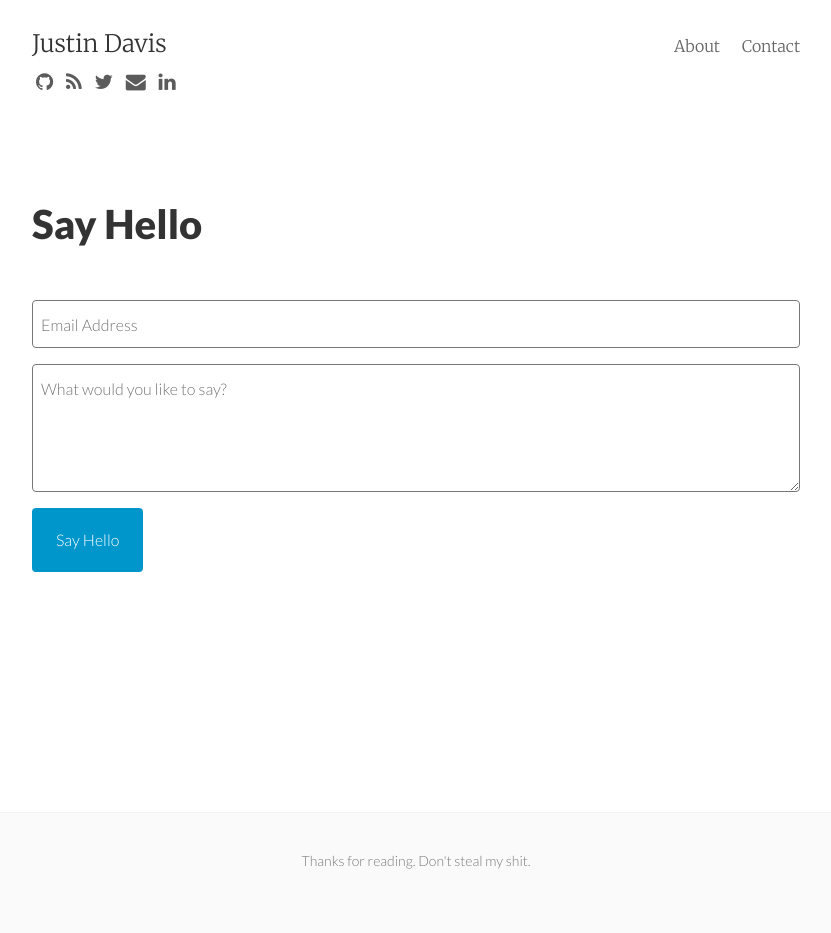
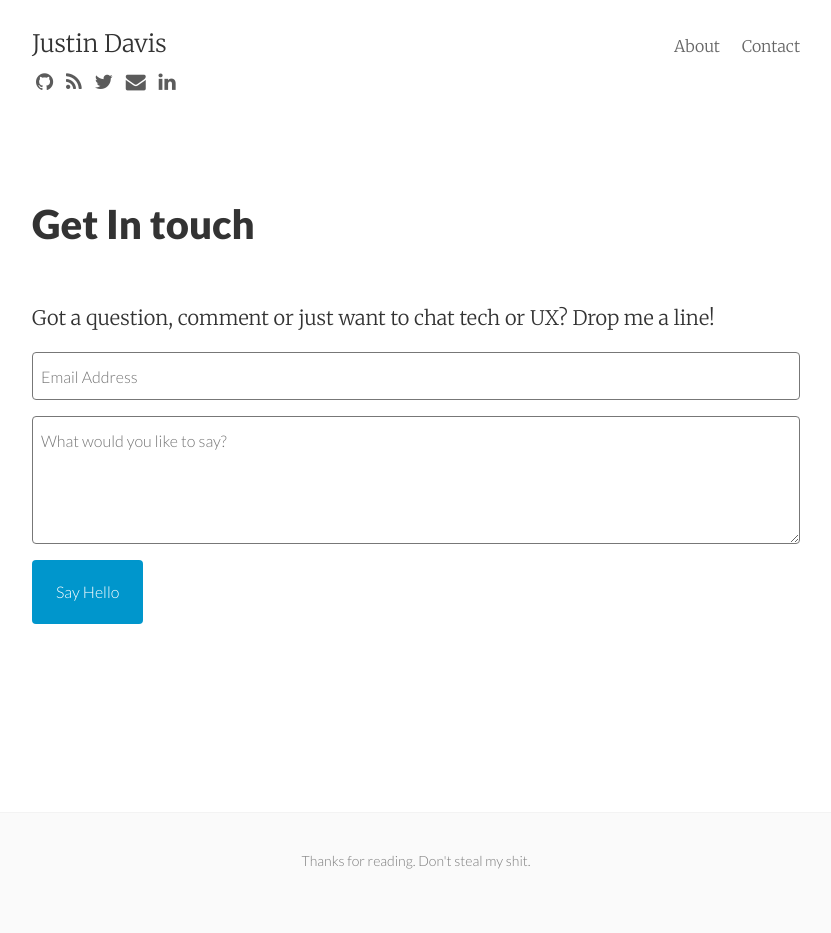
Before and after one commit to jwd2a/justindav.is, a Jekyll site: the page built from contact.html, in a window 1280 px wide. Shown: the whole page, without its empty margins (224-1055 px from the left). Built offline with Jekyll 4.4.1, drawn with Linux system fonts in a browser that asks for light colours; nearby versions of some CDN libraries.

Commit message:
Modified contact. Mostly to keep my streak.

```diff
--- a/contact.html
+++ b/contact.html
@@ -1,10 +1,11 @@
 ---
 layout: page
-title: Say Hello
+title: Get In touch
 permalink: /contact/
 ---
 
 <div class="py2">
+  <p>Got a question, comment or just want to chat tech or UX? Drop me a line!</p>
   <form action="https://forms.brace.io/{{ site.email }}" method="POST" class="form-stacked form-light">
     <input type="text" name="email" class="input mobile-block" placeholder="Email Address">
     <textarea type="text" name="content" class="input mobile-block" rows="5" placeholder="What would you like to say?"></textarea>
```
